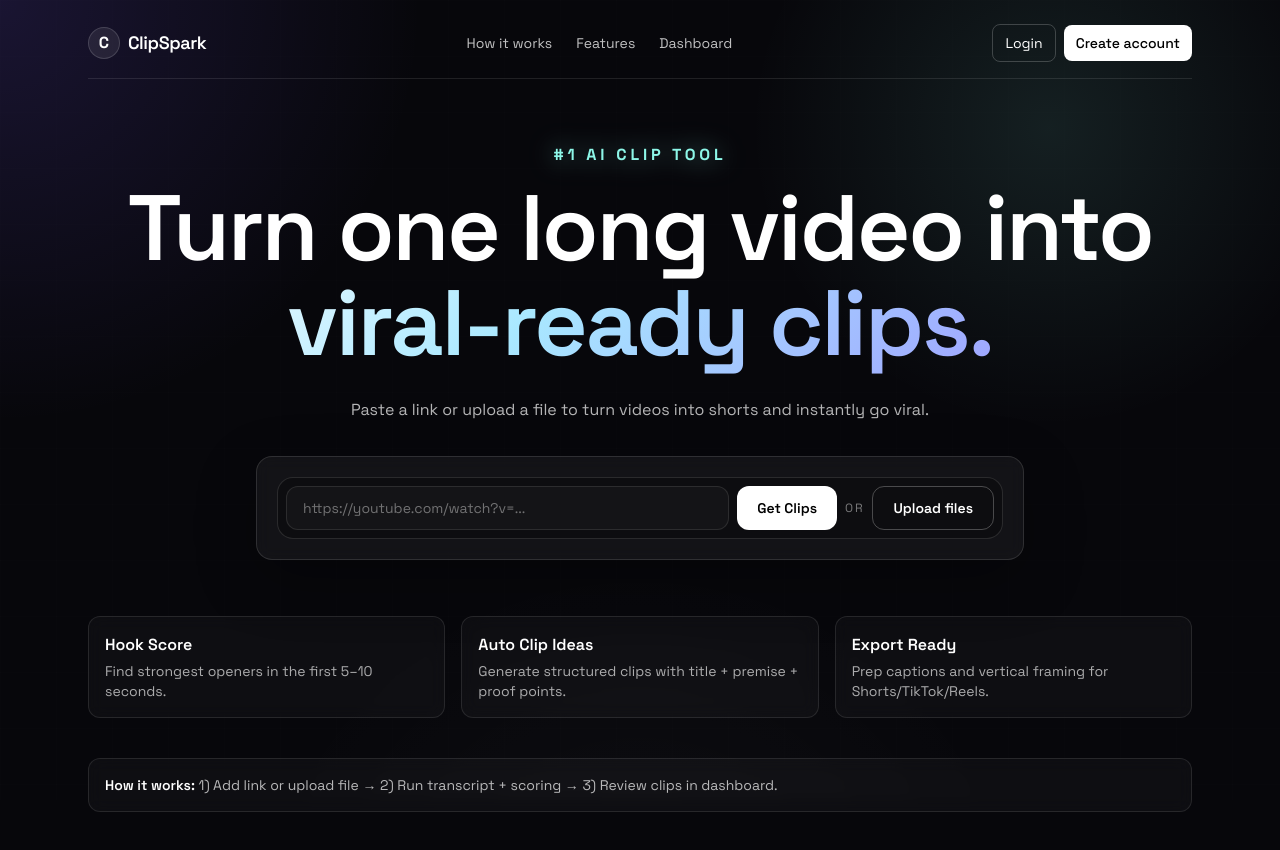
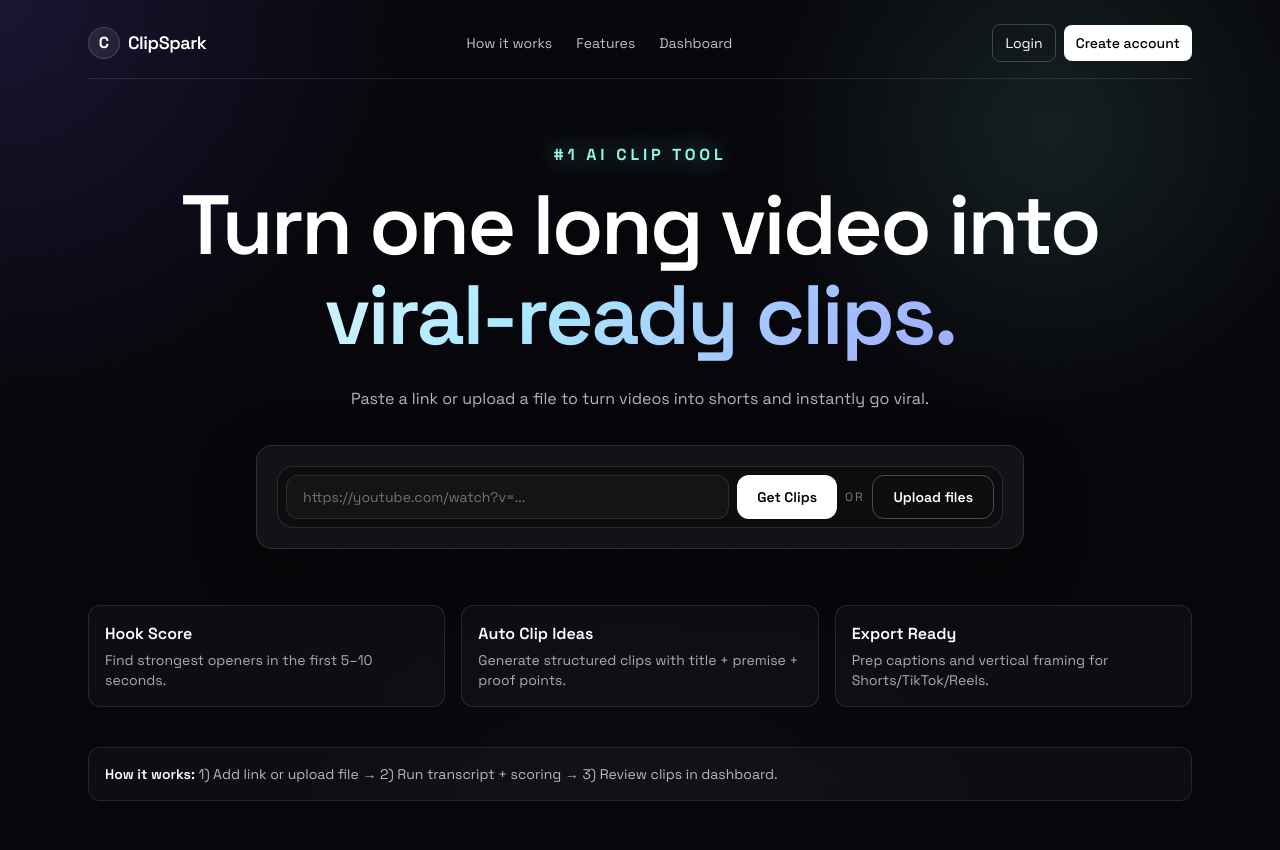
Before and after one commit to Duychinni/animecut, a Next.js app: page / in a window 1280 px wide. Shown: the top 850 px of the page. Built offline with nearby package versions, Linux system fonts and the light colour scheme; no server answers.

Commit message:
Simplify hero headline for readability

```diff
--- a/app/layout.tsx
+++ b/app/layout.tsx
@@ -1,16 +1,10 @@
 import type { Metadata } from 'next';
-import { Cormorant_Garamond, Geist_Mono, Space_Grotesk } from 'next/font/google';
+import { Geist_Mono, Space_Grotesk } from 'next/font/google';
 import './globals.css';
 
 const appSans = Space_Grotesk({
   variable: '--font-app-sans',
   subsets: ['latin'],
-});
-
-const heroDisplay = Cormorant_Garamond({
-  variable: '--font-hero-display',
-  subsets: ['latin'],
-  weight: ['500', '600', '700'],
 });
 
 const geistMono = Geist_Mono({
@@ -29,7 +23,7 @@ export default function RootLayout({
   children: React.ReactNode;
 }>) {
   return (
-    <html lang="en" className={`${appSans.variable} ${heroDisplay.variable} ${geistMono.variable} h-full antialiased dark`}>
+    <html lang="en" className={`${appSans.variable} ${geistMono.variable} h-full antialiased dark`}>
       <body className="min-h-full flex flex-col bg-[#07070b] text-white">{children}</body>
     </html>
   );
--- a/app/page.tsx
+++ b/app/page.tsx
@@ -212,7 +212,7 @@ export default function Home() {
 
         <section className="mx-auto mt-16 max-w-6xl text-center">
           <p className="text-sm font-black tracking-[0.24em] text-[#8DF7E8] drop-shadow-[0_0_12px_rgba(141,247,232,0.6)] md:text-base">#1 AI CLIP TOOL</p>
-          <h1 className="mt-4 font-[var(--font-hero-display)] text-[3.4rem] font-semibold leading-[0.98] tracking-[-0.025em] md:text-[5.8rem]">
+          <h1 className="mt-4 text-[3.25rem] font-semibold leading-[1.02] tracking-[-0.03em] md:text-[5.25rem]">
             Turn one long video into
             <span className="mt-1 block pb-[0.08em] bg-[linear-gradient(135deg,#ffffff_0%,#a9e8ff_40%,#9b8cff_100%)] bg-clip-text text-transparent">
               viral-ready clips.
```
